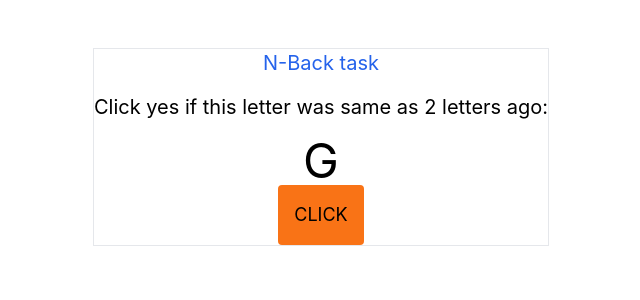
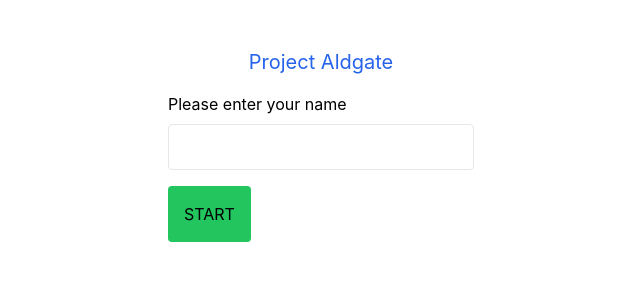
Before and after one commit to D-Pagey/aldgate, a Next.js app: page / in a window 1280 px wide. Shown: the top 300 px of the page, without its empty margins (319-959 px from the left). Built offline with nearby package versions, Linux system fonts and the light colour scheme.

Commit message:
feat(home): add home page to take user name

```diff
--- /dev/null
+++ b/pages/game.tsx
@@ -0,0 +1,79 @@
+import { useState, useEffect } from "react";
+import type { NextPage } from "next";
+import Head from "next/head";
+import { useRouter } from "next/router";
+
+import useInterval from "../hooks/useInterval";
+
+// TODO: move from here to api response
+const testString = "AHGFGAHGFGAHGFG";
+
+const Game: NextPage = () => {
+  const [letterIndex, setLetterIndex] = useState(0);
+  const [isPaused, setIsPaused] = useState(false);
+  const [correctTally, setCorrectTally] = useState(0);
+  const [incorrectTally, setIncorrectTally] = useState(0);
+
+  const router = useRouter();
+
+  useInterval(
+    () => {
+      setLetterIndex(letterIndex + 1);
+    },
+    isPaused ? null : 2000
+  );
+
+  useEffect(() => {
+    if (incorrectTally >= 2 || letterIndex === testString.length - 1) {
+      router.push("/results");
+    }
+  }, [incorrectTally, letterIndex, router]);
+
+  const handleClick = () => {
+    const currentLetter = testString[letterIndex];
+    const comparisonLetter = testString[letterIndex - 2];
+
+    // pause interval
+    setIsPaused(true);
+
+    // check if you're right
+    if (currentLetter === comparisonLetter) {
+      setCorrectTally(correctTally + 1);
+    } else {
+      setIncorrectTally(incorrectTally + 1);
+    }
+
+    // unpause
+    setIsPaused(false);
+  };
+
+  return (
+    <div>
+      <Head>
+        <title>Project Aldgate</title>
+        <meta name="description" content="Generated by create next app" />
+        <link rel="icon" href="/favicon.ico" />
+      </Head>
+
+      <main className="border w-max mx-auto mt-12 flex flex-col items-center">
+        <h1 className="text-blue-600 text-xl">N-Back task</h1>
+
+        <h2 className="text-xl mt-4">
+          Click yes if this letter was same as 2 letters ago:
+        </h2>
+
+        <p className="text-5xl mt-4 text-center">{testString[letterIndex]}</p>
+
+        <button
+          type="button"
+          className="bg-orange-500 hover:bg-orange-600 p-4 text-lg rounded"
+          onClick={handleClick}
+        >
+          CLICK
+        </button>
+      </main>
+    </div>
+  );
+};
+
+export default Game;
--- a/pages/index.tsx
+++ b/pages/index.tsx
@@ -1,50 +1,22 @@
-import { useState, useEffect } from "react";
+import { FormEvent, SyntheticEvent, useState } from "react";
 import type { NextPage } from "next";
 import Head from "next/head";
 import { useRouter } from "next/router";
 
-import useInterval from "../hooks/useInterval";
-
-// TODO: move from here to api response
-const testString = "AHGFGAHGFGAHGFG";
-
 const Home: NextPage = () => {
-  const [letterIndex, setLetterIndex] = useState(0);
-  const [isPaused, setIsPaused] = useState(false);
-  const [correctTally, setCorrectTally] = useState(0);
-  const [incorrectTally, setIncorrectTally] = useState(0);
+  const [name, setName] = useState("");
 
   const router = useRouter();
 
-  useInterval(
-    () => {
-      setLetterIndex(letterIndex + 1);
-    },
-    isPaused ? null : 2000
-  );
+  const handleNameChange = (event: FormEvent<HTMLInputElement>) => {
+    setName(event.currentTarget.value);
+  };
 
-  useEffect(() => {
-    if (incorrectTally >= 2 || letterIndex === testString.length - 1) {
-      router.push("/results");
-    }
-  }, [incorrectTally, letterIndex, router]);
+  const handleSubmit = (event: SyntheticEvent) => {
+    event.preventDefault();
 
-  const handleClick = () => {
-    const currentLetter = testString[letterIndex];
-    const comparisonLetter = testString[letterIndex - 2];
-
-    // pause interval
-    setIsPaused(true);
-
-    // check if you're right
-    if (currentLetter === comparisonLetter) {
-      setCorrectTally(correctTally + 1);
-    } else {
-      setIncorrectTally(incorrectTally + 1);
-    }
-
-    // unpause
-    setIsPaused(false);
+    // set name in global state
+    router.push("/game");
   };
 
   return (
@@ -55,22 +27,25 @@ const Home: NextPage = () => {
         <link rel="icon" href="/favicon.ico" />
       </Head>
 
-      <main className="border w-max mx-auto mt-12 flex flex-col items-center">
-        <h1 className="text-blue-600 text-xl">N-Back task</h1>
+      <main className="w-max mx-auto mt-12 flex flex-col items-center">
+        <h1 className="text-blue-600 text-xl">Project Aldgate</h1>
 
-        <h2 className="text-xl mt-4">
-          Click yes if this letter was same as 2 letters ago:
-        </h2>
+        <form onSubmit={handleSubmit}>
+          <label className="flex flex-col gap-2 mt-4">
+            Please enter your name
+            <input
+              type="text"
+              value={name}
+              onChange={handleNameChange}
+              className="text-lg border rounded p-2"
+              required
+            />
+          </label>
 
-        <p className="text-5xl mt-4 text-center">{testString[letterIndex]}</p>
-
-        <button
-          type="button"
-          className="bg-orange-500 p-4 text-lg rounded"
-          onClick={handleClick}
-        >
-          CLICK
-        </button>
+          <button type="submit" className="bg-green-500 p-4 rounded mt-4">
+            START
+          </button>
+        </form>
       </main>
     </div>
   );
```
Also changed, not shown: 1 other file (tests, documents, lock files or other folders).
